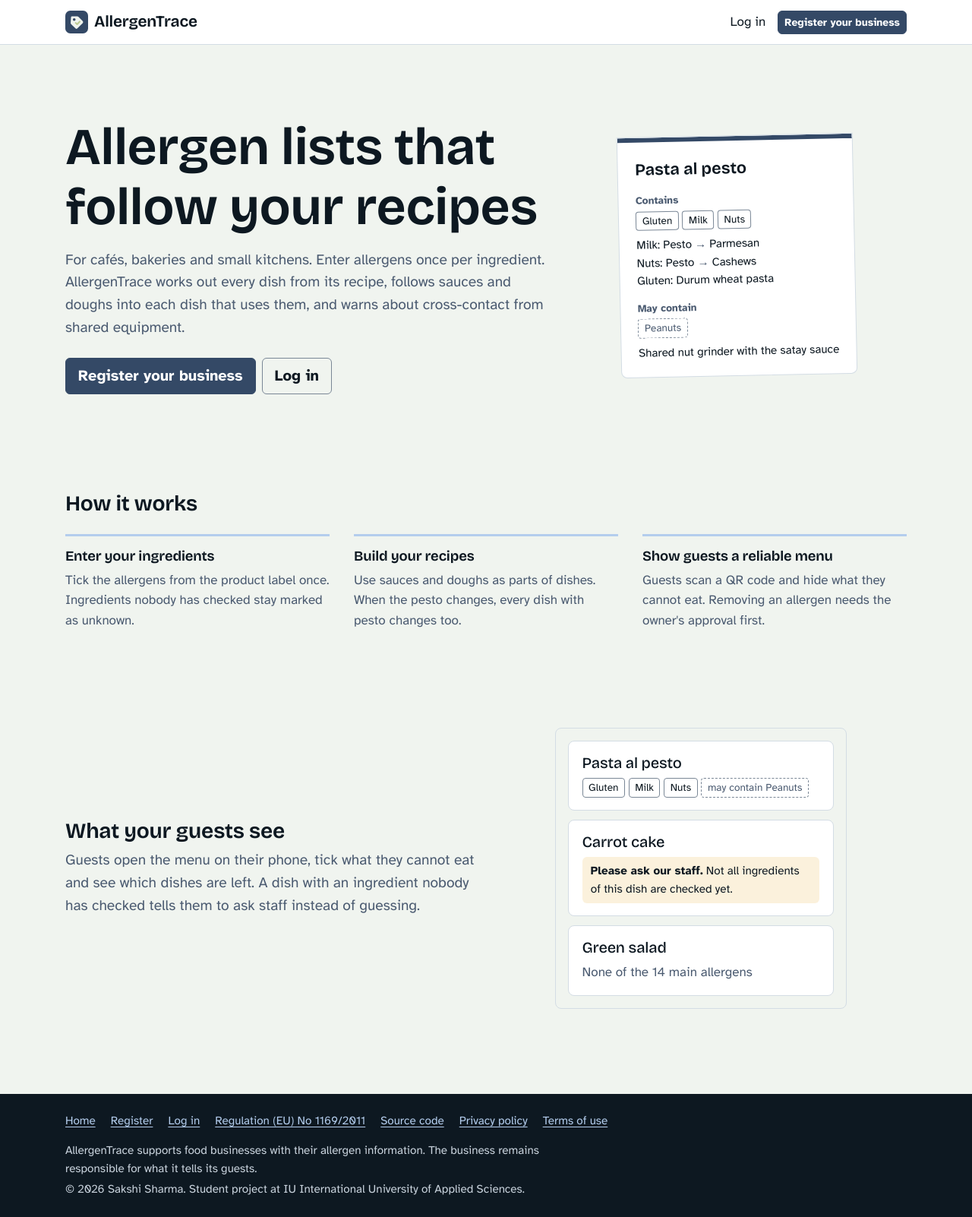
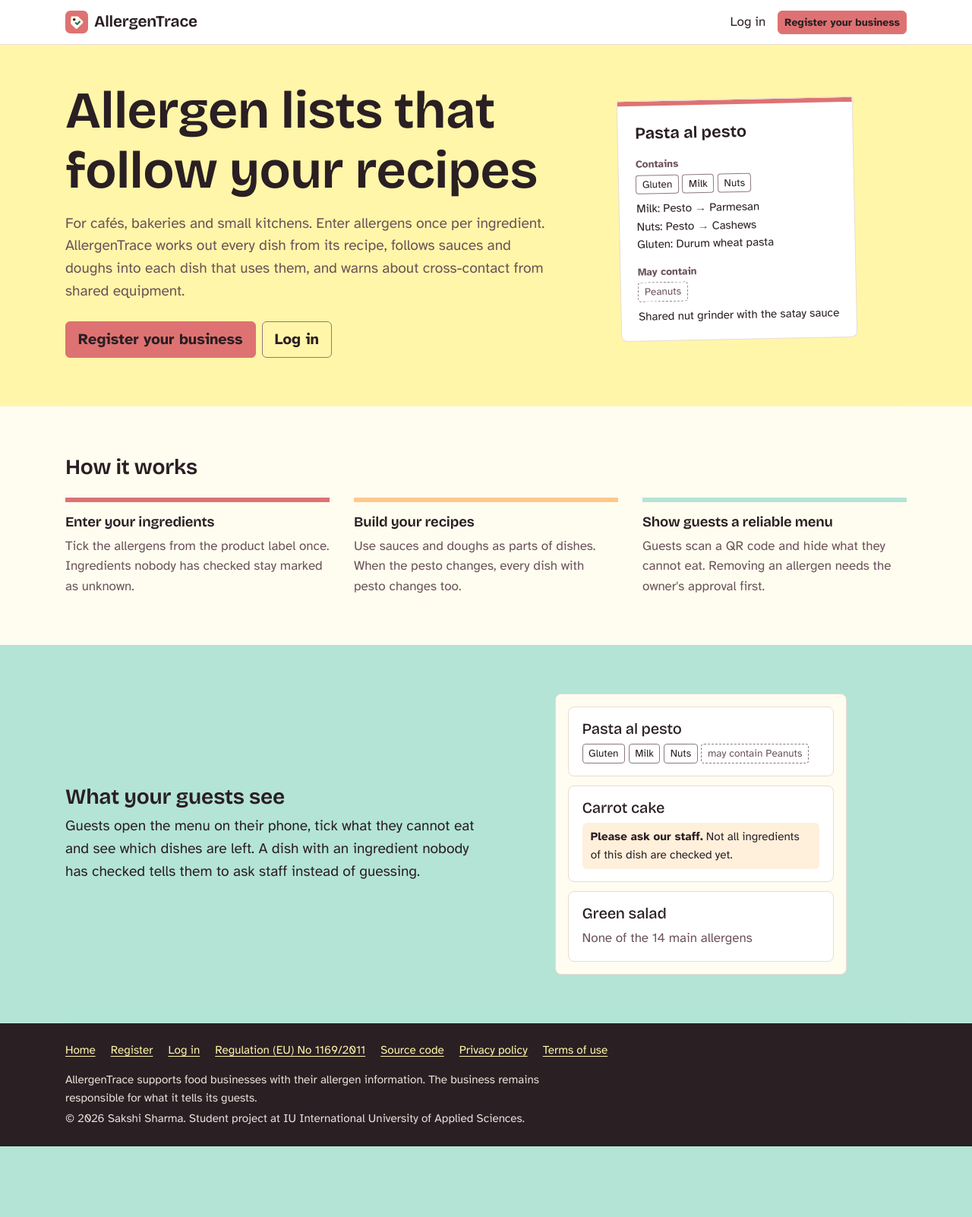
Before and after one commit to sakshish12/allergentrace, a Django app: page / in a window 1280 px wide. Shown: the whole page at 76% size. After the commit the page ends 1509 px from the top, so only its background shows below. Run offline with Django 5.2, Linux system fonts and the light colour scheme; parts of the project's set-up code (start-up, migrations or seed data) failed here and were passed over; some libraries are stand-ins or nearby versions.

Commit message:
New colour palette: coral, peach, lemon and mint, with colour bands on the start page

```diff
--- a/static/css/app.css
+++ b/static/css/app.css
@@ -31,28 +31,32 @@
 }
 
 :root {
-  /* Brand palette (Website colour palette, AllergenTrace) */
-  --navy: #0d1821;
-  --slate: #344966;
-  --sky: #b4cded;
-  --mist: #f0f4ef;
-  --sage: #bfcc94;
+  /* Brand palette: coral, peach, lemon, mint */
+  --coral: #de7272;
+  --peach: #ffca88;
+  --lemon: #fff6a9;
+  --mint: #b4e4d6;
 
-  --paper: var(--mist);
+  /* Derived tones; every text pair is checked against WCAG AA in docs/design.md */
+  --paper: #fffcf0;          /* lemon, almost white, so long pages stay calm */
   --surface: #ffffff;
-  --ink: var(--navy);
-  --muted: #4a5a70;
-  --line: #d3dce4;
-  --control-line: #7a8796;
-  --primary: var(--slate);
-  --primary-dark: #263850;
-  --primary-tint: #e2ecf8;
-  --sage-tint: #e8edd6;
-  /* Safety signals stay outside the brand palette so they are never mistaken for decoration */
-  --caution: #e8b04a;
-  --caution-tint: #fbf1dc;
-  --danger: #a63a2b;
-  --danger-tint: #f6e4e1;
+  --ink: #2a1f23;            /* warm near-black for text, also the footer */
+  --muted: #6b5359;
+  --line: #eadbd3;
+  --control-line: #8c7a7e;
+  --primary: var(--coral);   /* main buttons, with ink text */
+  --primary-hover: #e88a8a;
+  --primary-tint: #fbe6e2;
+  --accent: #1d6b5c;         /* deep mint: links, focus ring, ticks */
+  --accent-dark: #144f44;
+  --mint-tint: #e3f4ef;
+  --lemon-tint: #fffad6;
+  /* Safety signals: peach means "unknown, ask staff"; red is kept for errors and deleting */
+  --caution: var(--peach);
+  --caution-strong: #e8953a;
+  --caution-tint: #fff0dc;
+  --danger: #a3302b;
+  --danger-tint: #f9e3e0;
 
   --font-body: "Atkinson Hyperlegible", system-ui, sans-serif;
   --font-display: "Bricolage Grotesque", "Atkinson Hyperlegible", system-ui, sans-serif;
@@ -64,11 +68,11 @@
   --bs-body-bg: var(--paper);
   --bs-secondary-color: var(--muted);
   --bs-border-color: var(--line);
-  --bs-link-color-rgb: 52, 73, 102;
-  --bs-link-hover-color-rgb: 38, 56, 80;
-  --bs-primary-rgb: 52, 73, 102;
+  --bs-link-color-rgb: 29, 107, 92;
+  --bs-link-hover-color-rgb: 20, 79, 68;
+  --bs-primary-rgb: 29, 107, 92;
   --bs-border-radius: 6px;
-  --bs-focus-ring-color: rgba(52, 73, 102, 0.35);
+  --bs-focus-ring-color: rgba(29, 107, 92, 0.35);
 
   /* Two radii only: tight on controls and chips, a little softer on surfaces */
   --r-control: 6px;
@@ -81,8 +85,8 @@
 .container { --bs-gutter-x: 2rem; }
 
 /* Browser surfaces follow the palette too */
-::selection { background: var(--sky); color: var(--navy); }
-html { accent-color: var(--slate); caret-color: var(--slate); }
+::selection { background: var(--lemon); color: var(--ink); }
+html { accent-color: var(--accent); caret-color: var(--accent); }
 a { text-underline-offset: 0.18em; text-decoration-thickness: 1px; }
 a:hover { text-decoration-thickness: 2px; }
 table, time, .badge-count, .stat-value { font-variant-numeric: tabular-nums; }
@@ -117,12 +121,16 @@ h1, h2, h3, h4, .h1, .h2, .h3, .h4, .navbar-brand {
   .btn:active { transform: scale(0.97); }
 }
 .btn-primary {
+  --bs-btn-color: var(--ink);
   --bs-btn-bg: var(--primary);
   --bs-btn-border-color: var(--primary);
-  --bs-btn-hover-bg: var(--primary-dark);
-  --bs-btn-hover-border-color: var(--primary-dark);
-  --bs-btn-active-bg: var(--primary-dark);
-  --bs-btn-active-border-color: var(--primary-dark);
+  --bs-btn-hover-color: var(--ink);
+  --bs-btn-hover-bg: var(--primary-hover);
+  --bs-btn-hover-border-color: var(--primary-hover);
+  --bs-btn-active-color: var(--ink);
+  --bs-btn-active-bg: var(--primary-hover);
+  --bs-btn-active-border-color: var(--primary-hover);
+  --bs-btn-disabled-color: var(--ink);
   --bs-btn-disabled-bg: var(--primary);
   --bs-btn-disabled-border-color: var(--primary);
 }
@@ -234,22 +242,35 @@ input[aria-invalid="true"], select[aria-invalid="true"] { border-color: var(--da
 .trace-path .step { white-space: nowrap; }
 .trace-path .arrow { color: var(--muted); margin: 0 0.25rem; }
 .home-section { padding: 4rem 0; }
+/* Full-width colour bands on the start page; the content stays on the container grid */
+.band { box-shadow: 0 0 0 100vmax var(--band); clip-path: inset(0 -100vmax); background: var(--band); }
+.band-lemon { --band: var(--lemon); }
+.band-mint { --band: var(--mint); }
+.band-mint .lead { color: var(--ink); }
+.hero.band { margin-top: -1.5rem; }
+.band:last-child { margin-bottom: -1.5rem; }
+@media (min-width: 768px) {
+  .hero.band { margin-top: -3rem; }
+  .band:last-child { margin-bottom: -3rem; }
+}
 .steps { list-style: none; padding: 0; margin: 0; display: grid; gap: 2rem; grid-template-columns: repeat(auto-fit, minmax(15rem, 1fr)); }
-.steps li { padding-top: 1rem; border-top: 3px solid var(--sky); }
+.steps li { padding-top: 1rem; border-top: 6px solid var(--coral); }
+.steps li:nth-child(2) { border-top-color: var(--peach); }
+.steps li:nth-child(3) { border-top-color: var(--mint); }
 .steps h3 { font-size: 1.15rem; }
 /* A piece of the real guest menu, shown at a fixed width so it reads like a phone */
 .guest-dishes.guest-preview { width: 100%; max-width: 24rem; padding: 1rem; background: var(--paper); border: 1px solid var(--line); border-radius: var(--r-panel); }
 
 /* Footer: the darkest brand colour anchors the page */
-.site-footer { background: var(--navy); font-size: 0.95rem; color: #c9d3dd; border-top: 0 !important; }
-.site-footer a { color: var(--sky); }
+.site-footer { background: var(--ink); font-size: 0.95rem; color: #eadfd9; border-top: 0 !important; }
+.site-footer a { color: var(--lemon); }
 .site-footer a:hover { color: #ffffff; }
-.site-footer a:focus-visible { outline-color: var(--sky); }
+.site-footer a:focus-visible { outline-color: var(--lemon); }
 .site-footer ul { list-style: none; padding: 0; margin: 0; display: flex; flex-wrap: wrap; gap: 0.4rem 1.25rem; }
 
 /* Keyboard focus is always visible */
 a:focus-visible, button:focus-visible, .btn:focus-visible, input:focus-visible, select:focus-visible {
-  outline: 3px solid var(--primary);
+  outline: 3px solid var(--accent);
   outline-offset: 2px;
 }
 
--- a/templates/base.html
+++ b/templates/base.html
@@ -6,7 +6,7 @@
   <meta name="viewport" content="width=device-width, initial-scale=1">
   <title>{% block title %}{% firstof title object as page_title %}{% if page_title %}{{ page_title }} – {% endif %}AllergenTrace{% endblock %}</title>
   <meta name="description" content="{% block meta_description %}{% translate 'AllergenTrace helps small cafés, bakeries and restaurants keep their allergen information correct: enter allergens once per ingredient and every dish is calculated.' %}{% endblock %}">
-  <meta name="theme-color" content="#344966">
+  <meta name="theme-color" content="#de7272">
   <link rel="icon" href="{% static 'img/favicon.svg' %}" type="image/svg+xml">
   <link rel="icon" href="{% static 'img/favicon-32.png' %}" sizes="32x32" type="image/png">
   <link rel="apple-touch-icon" href="{% static 'img/apple-touch-icon.png' %}">
--- a/templates/home.html
+++ b/templates/home.html
@@ -2,7 +2,8 @@
 {% load i18n %}
 {% block title %}AllergenTrace – {% translate "Allergen information for small food businesses" %}{% endblock %}
 {% block content %}
-<section class="hero row align-items-center gy-5">
+<section class="hero band band-lemon">
+<div class="row align-items-center gy-5">
   <div class="col-lg-7">
     <h1>{% translate "Allergen lists that follow your recipes" %}</h1>
     <p class="lead mb-4">
@@ -32,6 +33,7 @@
       </dl>
     </figure>
   </div>
+</div>
 </section>
 
 <section class="home-section" aria-labelledby="how">
@@ -51,7 +53,7 @@
     </li>
   </ol>
 </section>
-<section class="home-section" aria-labelledby="guests">
+<section class="home-section band band-mint" aria-labelledby="guests">
 <div class="row gy-4 align-items-center">
   <div class="col-lg-6">
     <h2 id="guests" class="h3">{% translate "What your guests see" %}</h2>
--- a/templates/publication/guest_menu.html
+++ b/templates/publication/guest_menu.html
@@ -6,7 +6,7 @@
   <title>{% blocktranslate with name=menu.business.name %}Allergens – {{ name }}{% endblocktranslate %}</title>
   <meta name="description" content="{% blocktranslate with name=menu.business.name %}Menu of {{ name }} with the 14 main allergens of every dish.{% endblocktranslate %}">
   <meta name="robots" content="noindex">
-  <meta name="theme-color" content="#344966">
+  <meta name="theme-color" content="#de7272">
   <link rel="icon" href="{% static 'img/favicon.svg' %}" type="image/svg+xml">
   <link rel="stylesheet" href="{% static 'vendor/bootstrap/bootstrap.min.css' %}">
   <link rel="stylesheet" href="{% static 'css/app.css' %}">
```
Also changed, not shown: other parts of static/css/app.css (+14 -14 lines), docs/design.md (+12 -14 lines), templates/publication/menu_pdf.html (+6 -6 lines), static/img/favicon.svg.
